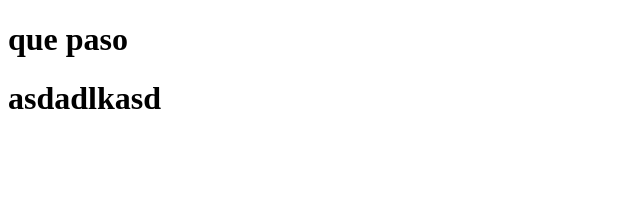
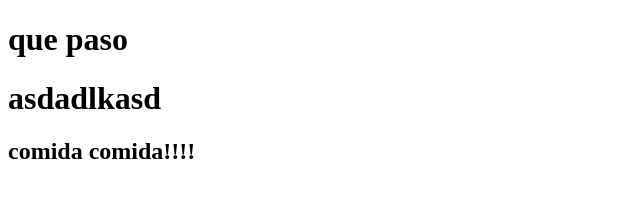
Before and after one commit to 201400076/repo, a plain HTML site: page index.html in a window 1280 px wide. Shown: the whole page, without its empty margins (0-640 px from the left). Drawn offline with Linux system fonts and the light colour scheme.

Commit message:
nuevos cambios

```diff
--- a/index.html
+++ b/index.html
@@ -9,5 +9,6 @@
 <body>
     <h1>que paso</h1>
     <h1>asdadlkasd</h1>
+    <h2>comida comida!!!!</h2>
 </body>
 </html>
```
